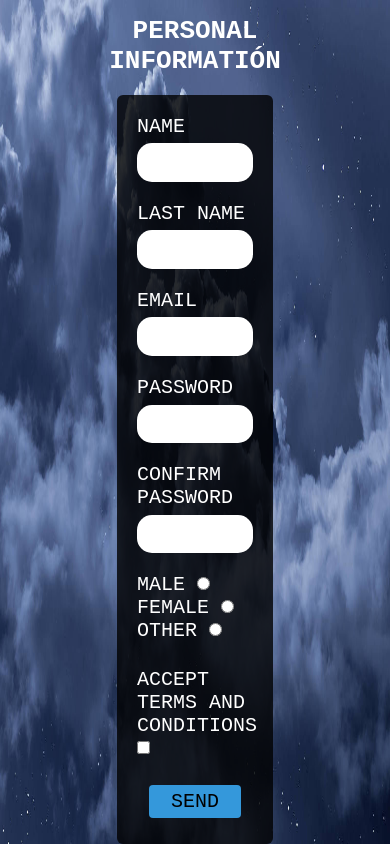
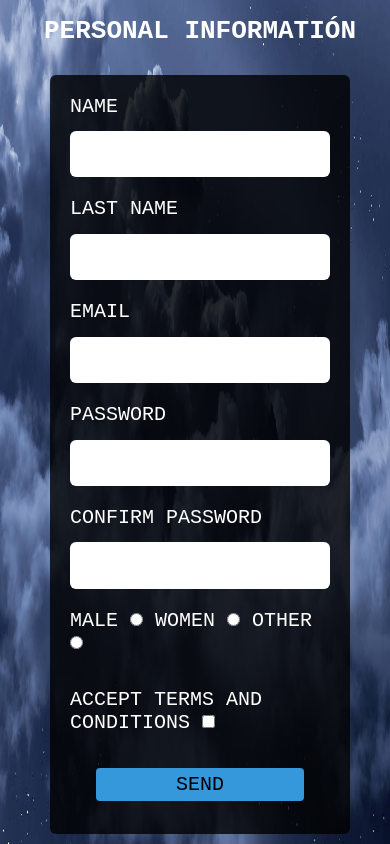
Before and after one commit to DavidVanegas720/formulario-4-validacion-js, a plain HTML site: page index.html in a window 390 px wide. Drawn offline with Linux system fonts and the light colour scheme.

Commit message:
gregando media queries

```diff
--- a/css/styles.css
+++ b/css/styles.css
@@ -26,8 +26,9 @@ body {
 .form {
     background: rgba(0, 0, 0, .8);
     width: 50%;
-    height: 100vh;
+    height: 90vh;
     padding: 20px;
+
     border-radius: 6px;
     margin: auto;
     font-size: 20px;
@@ -51,7 +52,7 @@ body {
     padding: 5px;
     margin-bottom: 20px;
     border: none;
-    border-radius: 15px;
+    border-radius: 6px;
     outline: none;
 
 }
@@ -82,3 +83,22 @@ body {
     color: white;
     cursor: pointer;
 }
+
+
+@media screen and (max-width: 800px) {
+
+    .container-form {
+        width: 400px;
+        min-width: 300px;
+    }
+
+    .container-form .form {
+        width: 400px;
+        max-width: 300px;
+    }
+
+    .container-form .form .input1 {
+        width: 300px;
+        min-width: 200px;
+    }
+}
--- a/index.html
+++ b/index.html
@@ -35,7 +35,7 @@
                 <label for="male">male</label>
                 <input type="radio" id="male" name="gender">
 
-                <label for="female">female</label>
+                <label for="female">women</label>
                 <input type="radio" id="female" name="gender">
 
                 <label for="other">other</label>
```
